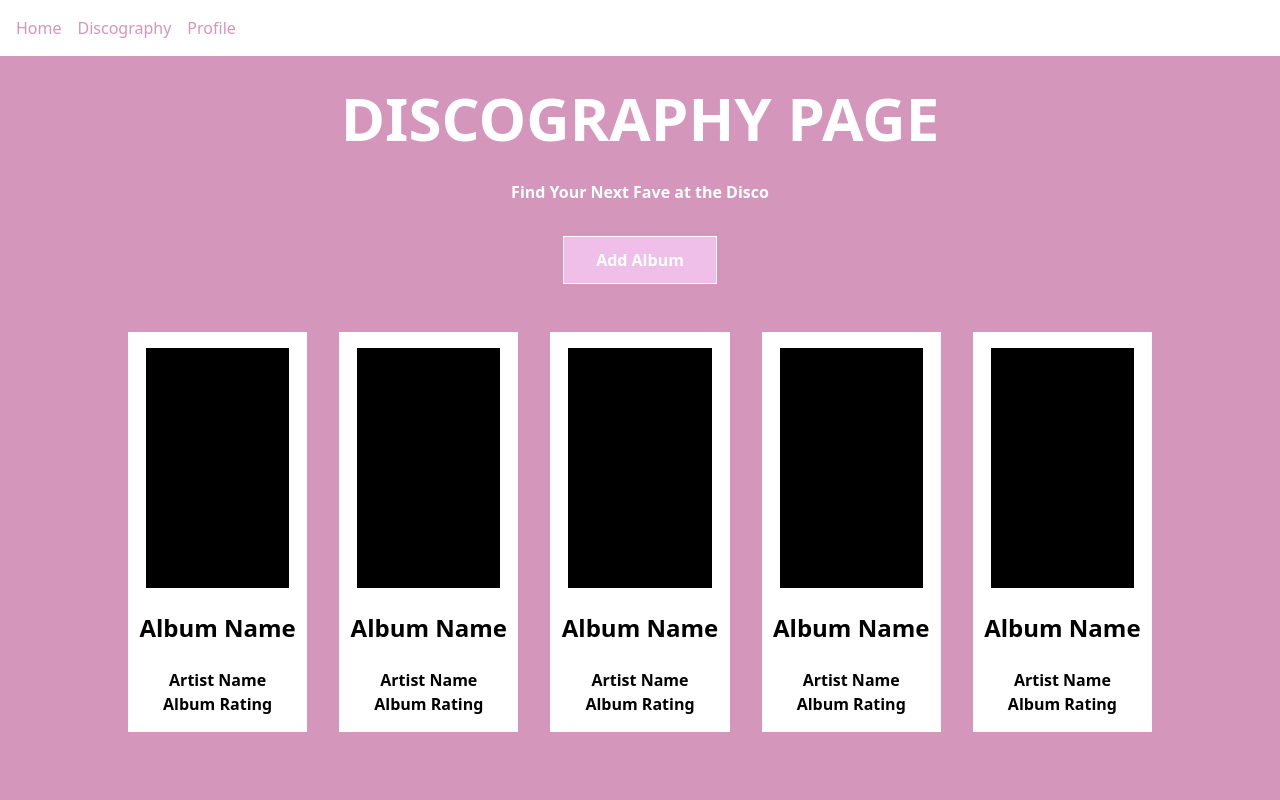
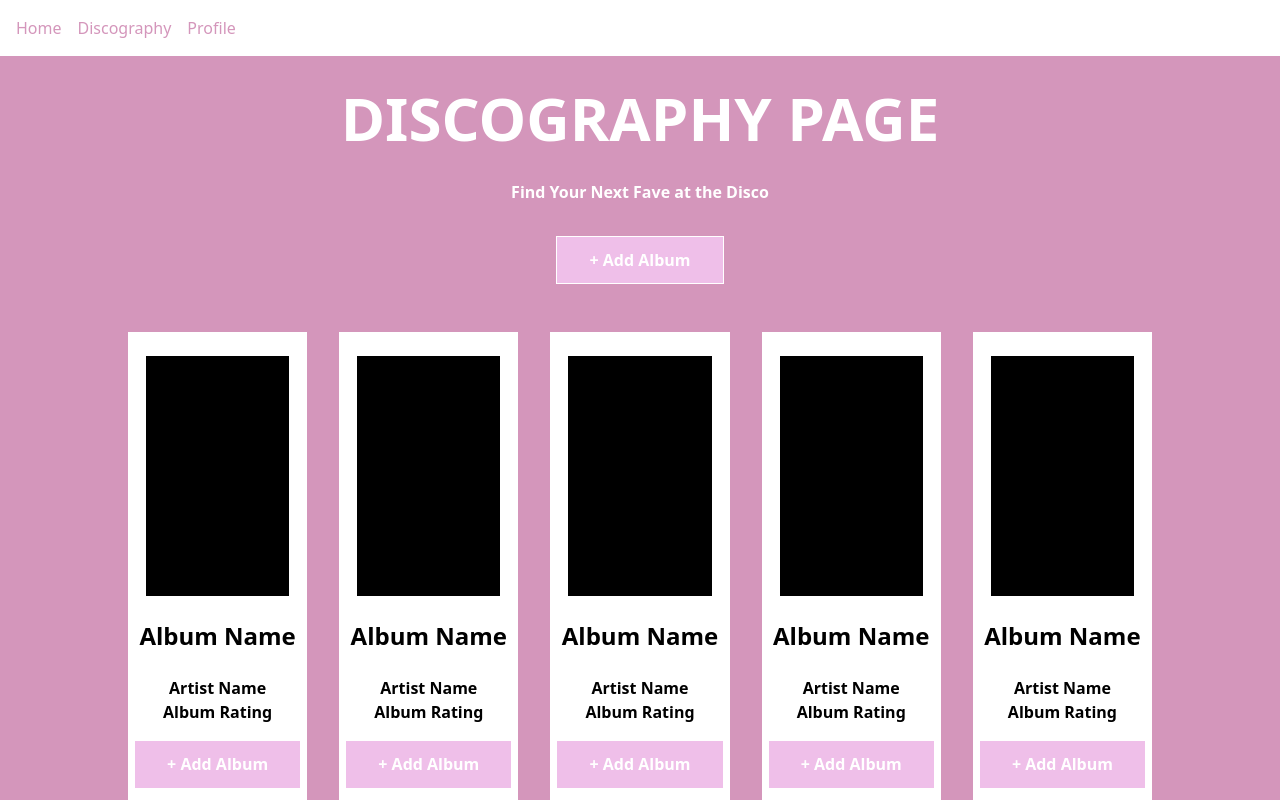
Before and after one commit to rhamood/Harmonia, a React (Vite) app: page / in a window 1280 px wide. Both pictures are taken after a click on the link "Discography". Shown: the top 800 px of the page. Built offline with nearby package versions, Linux system fonts and the light colour scheme.

Commit message:
Update Discography.tsx

```diff
--- a/src/Discography.tsx
+++ b/src/Discography.tsx
@@ -3,97 +3,126 @@ function DiscographyPage() {
     <div className='bg-[#D496BB] min-h-screen'>
       <h1 className='text-6xl font-bold text-center mt-8 text-white'> DISCOGRAPHY PAGE</h1>
       <p className='text-desc font-bold text-center mt-8 text-white'> Find Your Next Fave at the Disco </p>
-      <button className='text-add font-bold mt-8 text-white border border-white bg-[#EFBFE9] block mx-auto'> Add Album </button>
+      <button className='text-add font-bold mt-8 text-white border border-white bg-[#EFBFE9] block mx-auto'> + Add Album </button>
       <div className='px-32'>
 
 {/* The first row of suggested albums */}
       <div className='w-full space-x-8 flex items-center justify-center mt-12 pb-12'>
-             <div className='w-1/5 h-100 bg-white flex justify-center flex flex-col items-center'>
-             <div className='w-4/5 h-3/5 bg-black flex justify-center'> </div>
+
+             {/* Album 1 */}
+             <div className='w-1/5 h-120 bg-white flex justify-center flex flex-col items-center'>
+             <div className='w-4/5 h-1/2 bg-black flex justify-center'> </div>
              <br></br>
              <h3 className='font-bold text-2xl'> Album Name </h3>
              <br></br>
              <h3 className='font-bold text-1xl'> Artist Name </h3>
              <h3 className='font-bold text-1xl'> Album Rating </h3>
+             <button className='text-add font-bold mt-4 text-white border border-white bg-[#EFBFE9] block mx-auto'> + Add Album </button>
             </div>
-             <div className='w-1/5 h-100 bg-white flex justify-center flex flex-col items-center'>
-             <div className='w-4/5 h-3/5 bg-black flex justify-center'> </div>
+
+            {/* Album 2 */}
+             <div className='w-1/5 h-120 bg-white flex justify-center flex flex-col items-center'>
+             <div className='w-4/5 h-1/2 bg-black flex justify-center'> </div>
              <br></br>
              <h3 className='font-bold text-2xl'> Album Name </h3>
              <br></br>
              <h3 className='font-bold text-1xl'> Artist Name </h3>
              <h3 className='font-bold text-1xl'> Album Rating </h3>
+             <button className='text-add font-bold mt-4 text-white border border-white bg-[#EFBFE9] block mx-auto'> + Add Album </button>
             </div>
-             <div className='w-1/5 h-100 bg-white flex justify-center flex flex-col items-center'>
-             <div className='w-4/5 h-3/5 bg-black flex justify-center'> </div>
+
+            {/* Album 3 */}
+             <div className='w-1/5 h-120 bg-white flex justify-center flex flex-col items-center'>
+             <div className='w-4/5 h-1/2 bg-black flex justify-center'> </div>
              <br></br>
              <h3 className='font-bold text-2xl'> Album Name </h3>
              <br></br>
              <h3 className='font-bold text-1xl'> Artist Name </h3>
              <h3 className='font-bold text-1xl'> Album Rating </h3>
+             <button className='text-add font-bold mt-4 text-white border border-white bg-[#EFBFE9] block mx-auto'> + Add Album </button>
             </div>
-            <div className='w-1/5 h-100 bg-white flex justify-center flex flex-col items-center'>
-             <div className='w-4/5 h-3/5 bg-black flex justify-center'> </div>
+
+            {/* Album 4 */}
+             <div className='w-1/5 h-120 bg-white flex justify-center flex flex-col items-center'>
+             <div className='w-4/5 h-1/2 bg-black flex justify-center'> </div>
              <br></br>
              <h3 className='font-bold text-2xl'> Album Name </h3>
              <br></br>
              <h3 className='font-bold text-1xl'> Artist Name </h3>
              <h3 className='font-bold text-1xl'> Album Rating </h3>
+             <button className='text-add font-bold mt-4 text-white border border-white bg-[#EFBFE9] block mx-auto'> + Add Album </button>
             </div>
-            <div className='w-1/5 h-100 bg-white flex justify-center flex flex-col items-center'>
-             <div className='w-4/5 h-3/5 bg-black flex justify-center'> </div>
+
+            {/* Album 5 */}
+             <div className='w-1/5 h-120 bg-white flex justify-center flex flex-col items-center'>
+             <div className='w-4/5 h-1/2 bg-black flex justify-center'> </div>
              <br></br>
              <h3 className='font-bold text-2xl'> Album Name </h3>
              <br></br>
              <h3 className='font-bold text-1xl'> Artist Name </h3>
              <h3 className='font-bold text-1xl'> Album Rating </h3>
+             <button className='text-add font-bold mt-4 text-white border border-white bg-[#EFBFE9] block mx-auto'> + Add Album </button>
             </div>
           </div>
 
   {/* The second row of suggested albums */}
-      <div className='w-full space-x-8 flex items-center justify-center mt-12 pb-12'>
-             <div className='w-1/5 h-100 bg-white flex justify-center flex flex-col items-center'>
-             <div className='w-4/5 h-3/5 bg-black flex justify-center'> </div>
+        <div className='w-full space-x-8 flex items-center justify-center mt-12 pb-12'>
+
+             {/* Album 1 */}
+             <div className='w-1/5 h-120 bg-white flex justify-center flex flex-col items-center'>
+             <div className='w-4/5 h-1/2 bg-black flex justify-center'> </div>
              <br></br>
              <h3 className='font-bold text-2xl'> Album Name </h3>
              <br></br>
              <h3 className='font-bold text-1xl'> Artist Name </h3>
              <h3 className='font-bold text-1xl'> Album Rating </h3>
+             <button className='text-add font-bold mt-4 text-white border border-white bg-[#EFBFE9] block mx-auto'> + Add Album </button>
             </div>
-             <div className='w-1/5 h-100 bg-white flex justify-center flex flex-col items-center'>
-             <div className='w-4/5 h-3/5 bg-black flex justify-center'> </div>
+
+            {/* Album 2 */}
+             <div className='w-1/5 h-120 bg-white flex justify-center flex flex-col items-center'>
+             <div className='w-4/5 h-1/2 bg-black flex justify-center'> </div>
              <br></br>
              <h3 className='font-bold text-2xl'> Album Name </h3>
              <br></br>
              <h3 className='font-bold text-1xl'> Artist Name </h3>
              <h3 className='font-bold text-1xl'> Album Rating </h3>
+             <button className='text-add font-bold mt-4 text-white border border-white bg-[#EFBFE9] block mx-auto'> + Add Album </button>
             </div>
-             <div className='w-1/5 h-100 bg-white flex justify-center flex flex-col items-center'>
-             <div className='w-4/5 h-3/5 bg-black flex justify-center'> </div>
+
+            {/* Album 3 */}
+             <div className='w-1/5 h-120 bg-white flex justify-center flex flex-col items-center'>
+             <div className='w-4/5 h-1/2 bg-black flex justify-center'> </div>
              <br></br>
              <h3 className='font-bold text-2xl'> Album Name </h3>
              <br></br>
              <h3 className='font-bold text-1xl'> Artist Name </h3>
              <h3 className='font-bold text-1xl'> Album Rating </h3>
+             <button className='text-add font-bold mt-4 text-white border border-white bg-[#EFBFE9] block mx-auto'> + Add Album </button>
             </div>
-            <div className='w-1/5 h-100 bg-white flex justify-center flex flex-col items-center'>
-             <div className='w-4/5 h-3/5 bg-black flex justify-center'> </div>
+
+            {/* Album 4 */}
+             <div className='w-1/5 h-120 bg-white flex justify-center flex flex-col items-center'>
+             <div className='w-4/5 h-1/2 bg-black flex justify-center'> </div>
              <br></br>
              <h3 className='font-bold text-2xl'> Album Name </h3>
              <br></br>
              <h3 className='font-bold text-1xl'> Artist Name </h3>
              <h3 className='font-bold text-1xl'> Album Rating </h3>
+             <button className='text-add font-bold mt-4 text-white border border-white bg-[#EFBFE9] block mx-auto'> + Add Album </button>
             </div>
-            <div className='w-1/5 h-100 bg-white flex justify-center flex flex-col items-center'>
-             <div className='w-4/5 h-3/5 bg-black flex justify-center'> </div>
+
+            {/* Album 5 */}
+             <div className='w-1/5 h-120 bg-white flex justify-center flex flex-col items-center'>
+             <div className='w-4/5 h-1/2 bg-black flex justify-center'> </div>
              <br></br>
              <h3 className='font-bold text-2xl'> Album Name </h3>
              <br></br>
              <h3 className='font-bold text-1xl'> Artist Name </h3>
              <h3 className='font-bold text-1xl'> Album Rating </h3>
+             <button className='text-add font-bold mt-4 text-white border border-white bg-[#EFBFE9] block mx-auto'> + Add Album </button>
             </div>
           </div>
-
 
       </div>
     </div>
```
